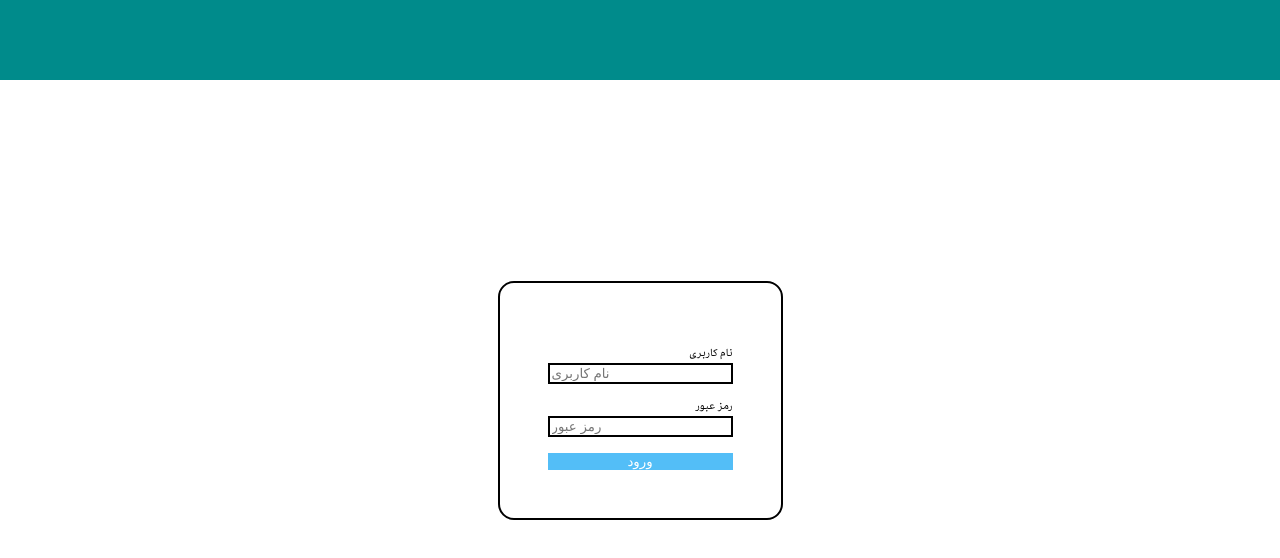
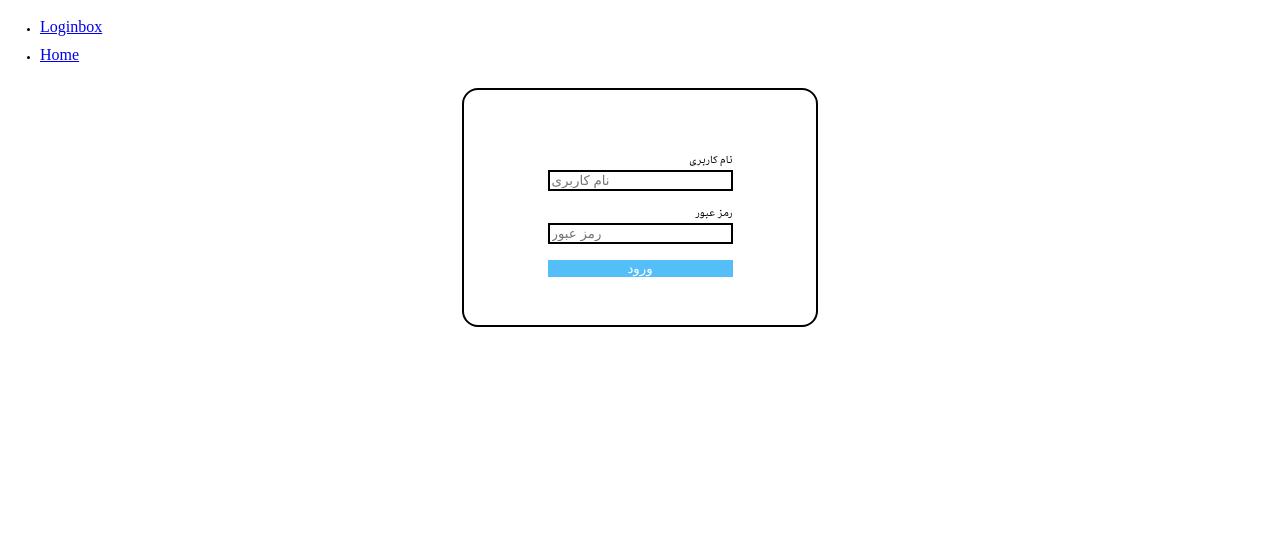
Before and after one commit to amirho44/safapc, a React (Create React App) app: page / in a window 1280 px wide. Shown: the top 558 px of the page. Built offline with nearby package versions, Linux system fonts and the light colour scheme.

Commit message:
switchandtouter

```diff
--- a/src/App.js
+++ b/src/App.js
@@ -1,22 +1,33 @@
 
 
 import React, { Component } from 'react';
+import { Route, Switch } from 'react-router-dom';
 import './App.css'
+import Home from './Home';
 import Header from './components/Header';
 import Loginbox from './components/Loginbox';
 class App extends Component {
 
-    constructor() {
-        super();
-    }
     render() {
         return (
 
-            <div className="App">
-                <Header />
-                <Loginbox />
+            <div className='.App'>
+                <ul>
+                    <li><a href='/'>Loginbox</a></li>
+                    <li><a href='/Home'>Home</a></li>
 
+                </ul>
+                <div>
+                    <Switch>
+                        <Route path="/Home" component={Home} />
+                        <Route exact path="/" component={Loginbox} />
+
+                    </Switch>
+
+                </div>
             </div>
+
+
         );
     }
 }
--- a/src/Home.js
+++ b/src/Home.js
@@ -0,0 +1,16 @@
+import React, { Component } from 'react';
+import './App.css'
+import Header from './components/Header';
+
+class Home extends Component {
+
+    render() {
+        return (
+            <div>
+                <Header />
+            </div>
+        );
+    }
+}
+
+export default Home;
--- a/src/components/Loginbox.jsx
+++ b/src/components/Loginbox.jsx
@@ -20,6 +20,7 @@
                         type='password'
                         name='password'
                     />
+
                     <button>ورود</button>
 
                 </form>
--- a/src/components/box.css
+++ b/src/components/box.css
@@ -4,6 +4,7 @@
     border-radius: 1rem;
     margin: auto;
     display: flex;
+    width: 20vw;
     padding: 3rem;
 
 }
```
